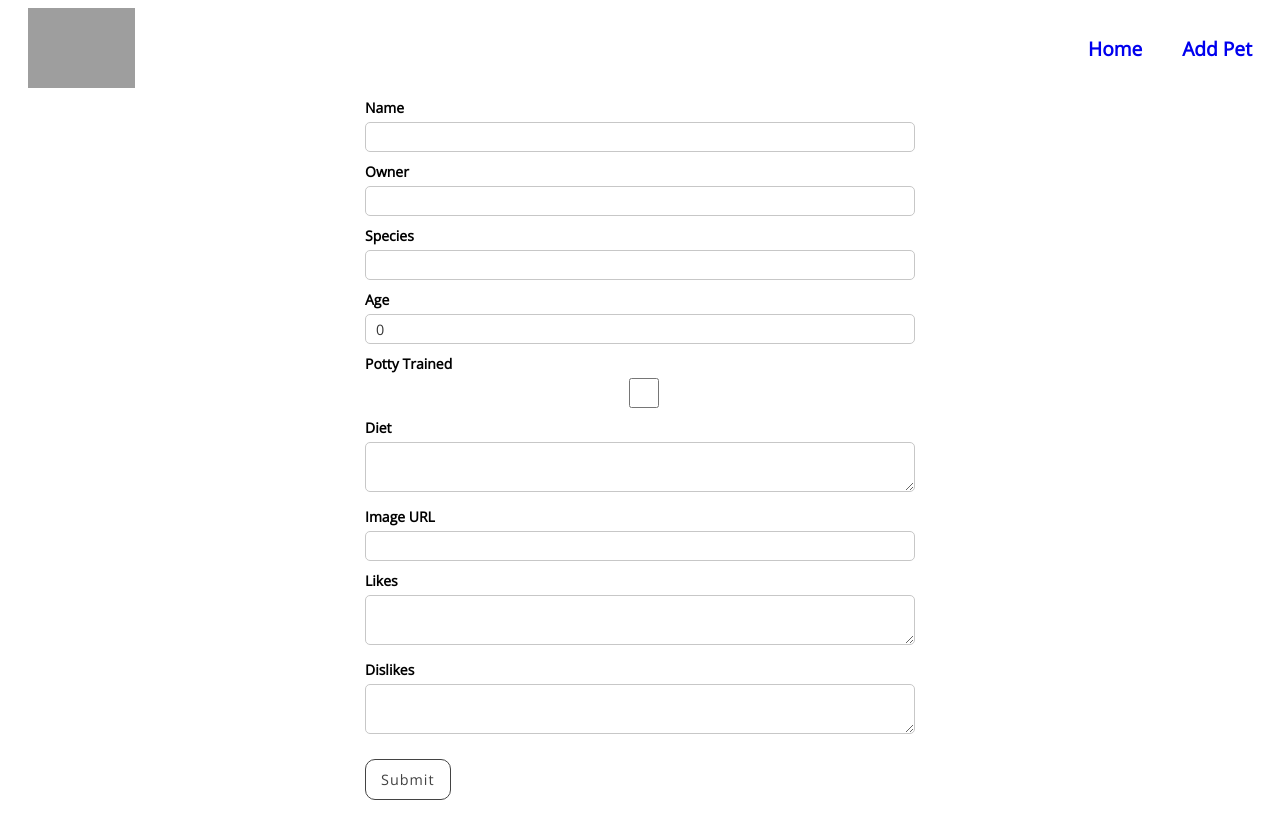
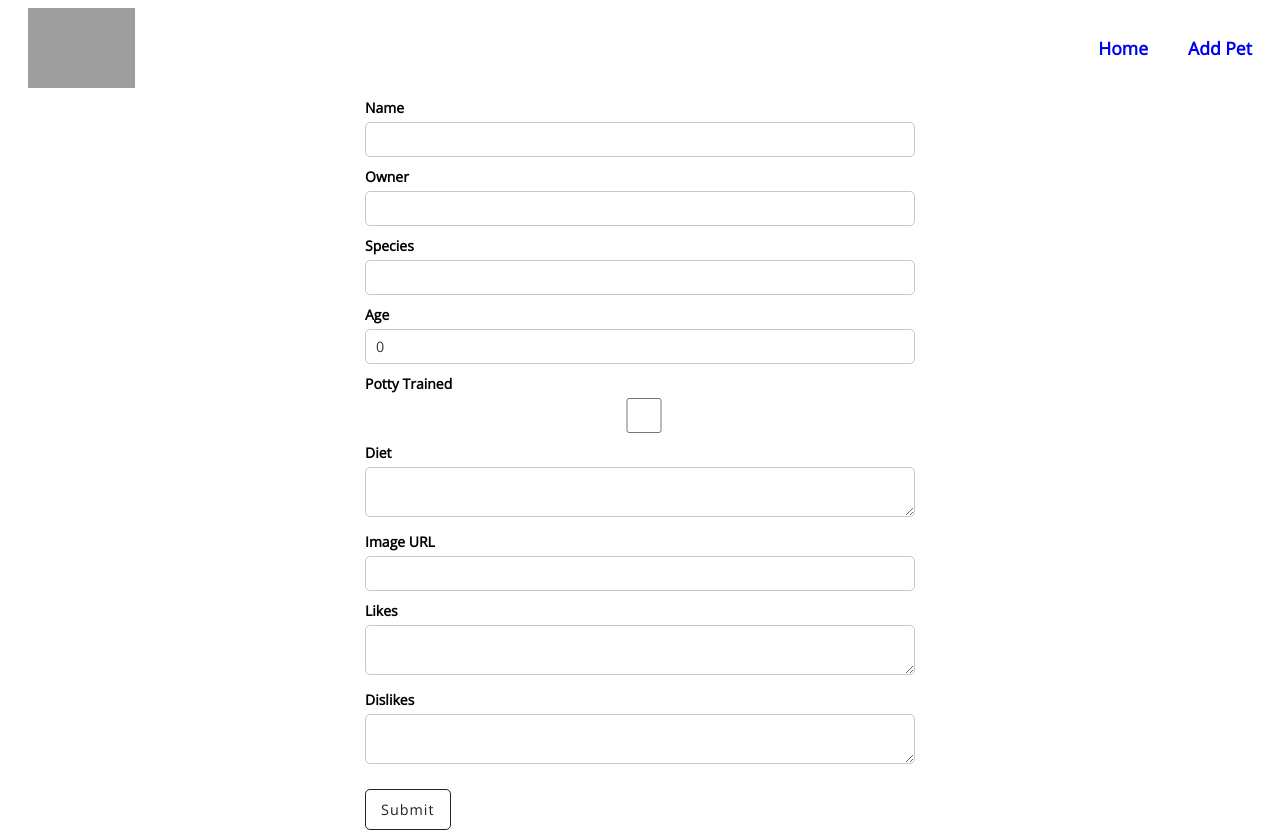
Before and after one commit to khunzinshine/Next-with-Mongodb-Mongoose, a Next.js app: page /new in a window 1280 px wide. Before the commit the page ends 808 px from the top, so only its background shows below. Built offline with nearby package versions, Linux system fonts and the light colour scheme; grey boxes are pictures that could not be loaded.

Commit message:
improve views

```diff
--- a/css/form.css
+++ b/css/form.css
@@ -20,7 +20,7 @@ textarea {
   padding: 10px;
   font-size: 90%;
   width: 100%;
-  height: 30px;
+  height: 35px;
   color: rgb(53, 53, 53);
 }
 textarea {
--- a/css/style.css
+++ b/css/style.css
@@ -26,7 +26,7 @@
 }
 .nav a {
   margin: 0 20px;
-  font-size: 120%;
+  font-size: 110%;
   height: 100%;
   display: inline-flex;
   justify-content: center;
@@ -59,8 +59,6 @@
 
 .card:hover {
   --shadow: rgba(53, 53, 53, 0.103);
-  /* transform: rotateY(180deg) translate(20px, 20px);
-  background: pink; */
 }
 
 .card:hover .main-content {
@@ -144,12 +142,12 @@ li {
 }
 
 .btn {
-  --accent: #434343;
+  --accent: #232323;
   cursor: pointer;
   background: transparent;
   border: 1.5px solid var(--accent);
   color: var(--accent);
-  border-radius: 10px;
+  border-radius: 5px;
   padding: 10px 15px;
   font-size: 90%;
   letter-spacing: 1px;
```
